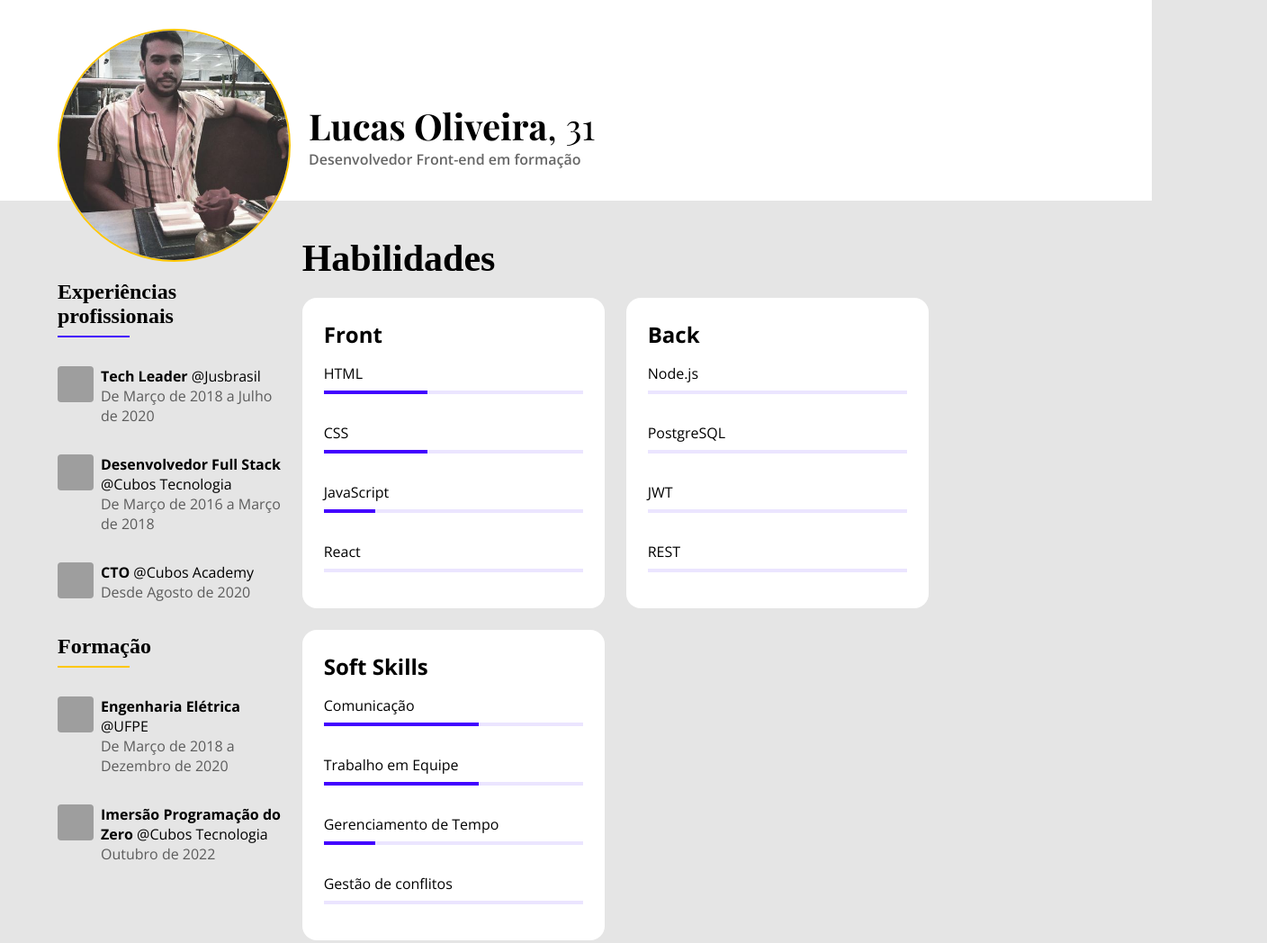
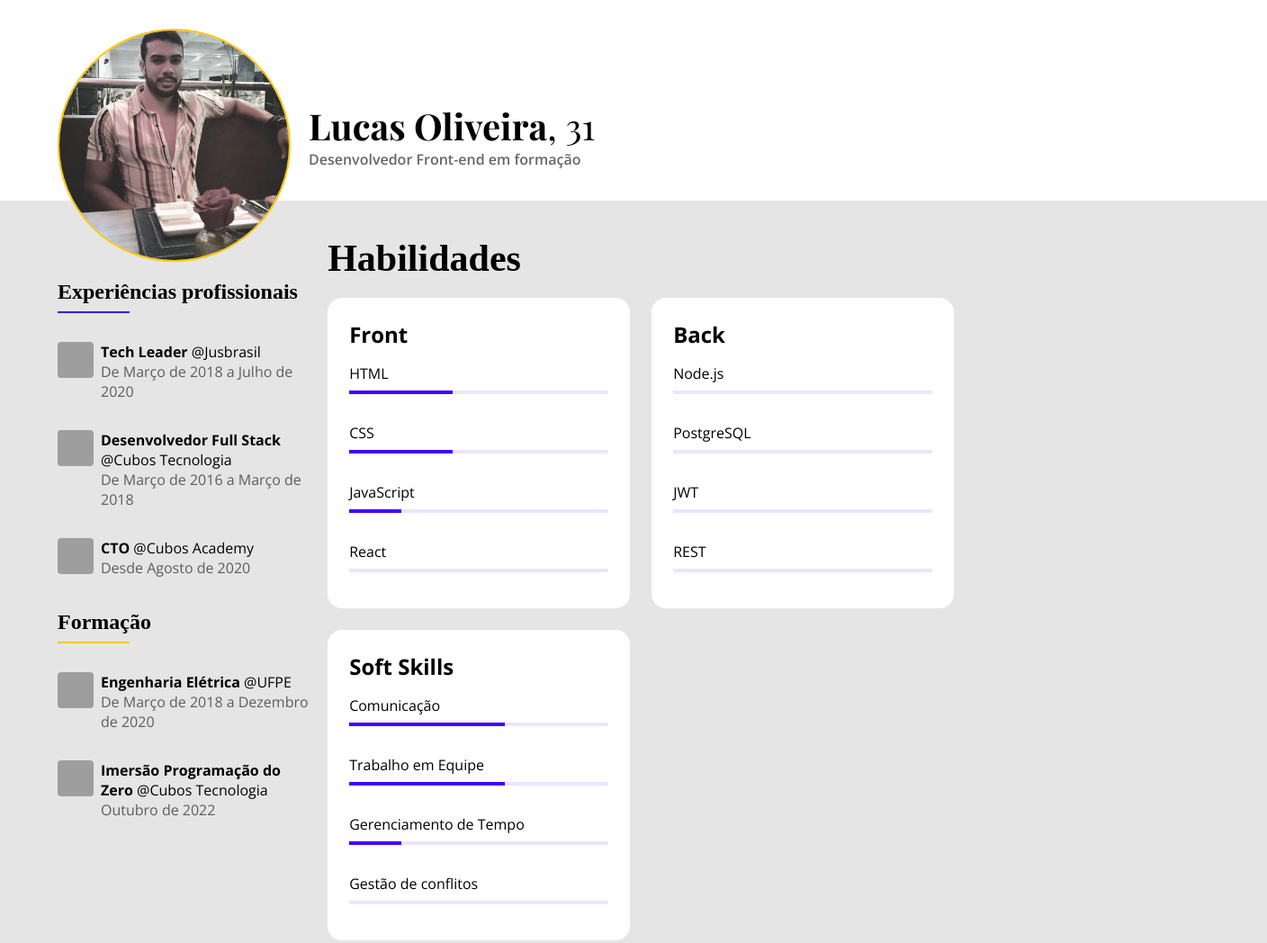
Before and after one commit to LucasOliveria/Imersao-Cubos-Academy, a website: page index.html in a window 1280 px wide. Shown: the top 1048 px of the page at 90% size, 1408 px wide, since content can reach past the window. Drawn offline with nearby package versions, Linux system fonts and the light colour scheme; grey boxes are pictures that could not be loaded.

Commit message:
body, main, footer100vw

```diff
--- a/style.css
+++ b/style.css
@@ -16,6 +16,7 @@ body {
 header {
   background-color: white;
   padding: 32px 64px; /*32px 64px*/
+  width: 100vw;
 }
 
 .img-dados {
@@ -65,6 +66,7 @@ p {
 main {
   padding: 40px 64px; /*margin: 40px 64px causou mesmo efeito*/ /*40px 70px*/
   display: flex; /* 3º passo - aula flex para a div coluna-menor ficar ao lado da div coluna-maior*/
+  width: 100vw;
 }
 
 .coluna-menor {
@@ -237,4 +239,5 @@ footer {
   padding: 57.6px;
   text-align: center;
   font-family: "Open Sans", sans-serif;
+  width: 100vw;
 }
```
